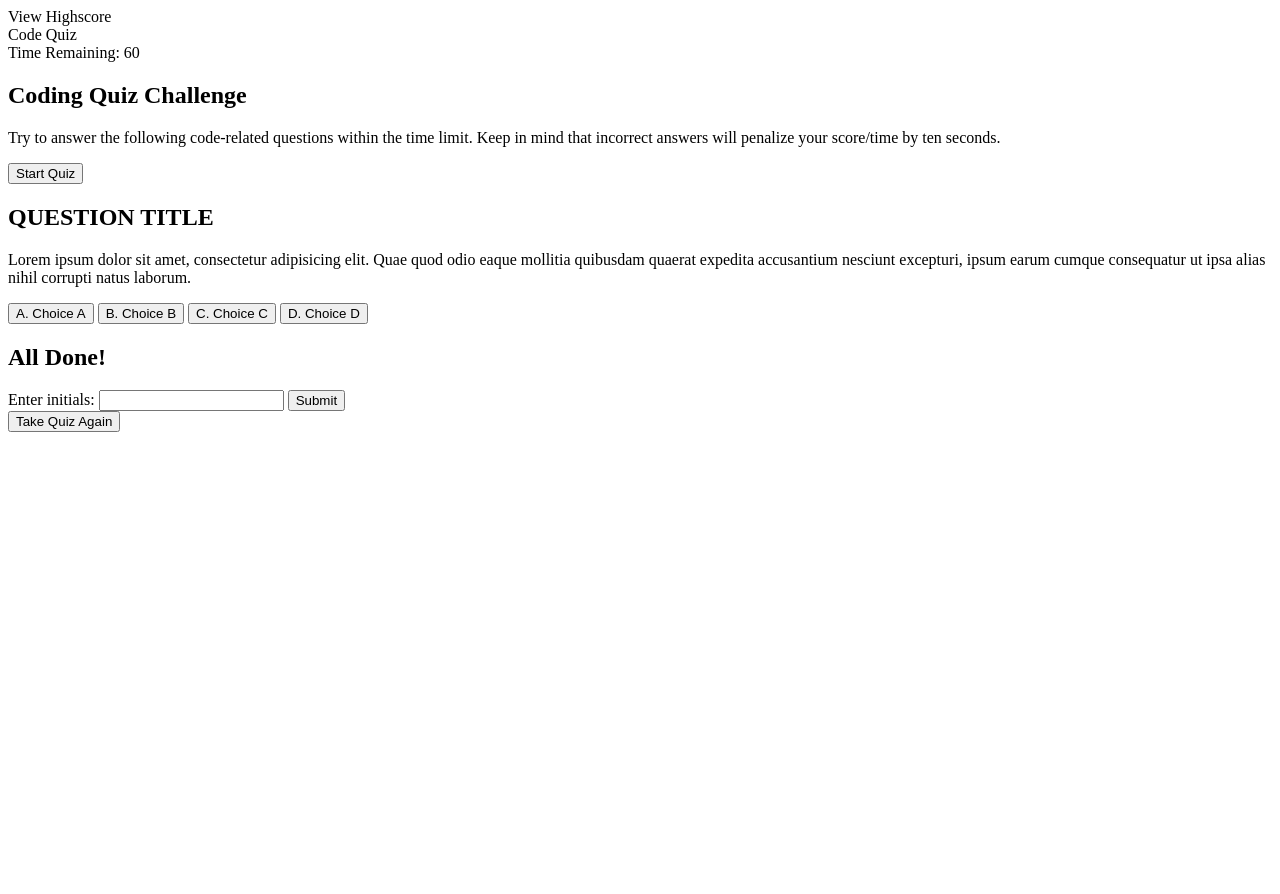
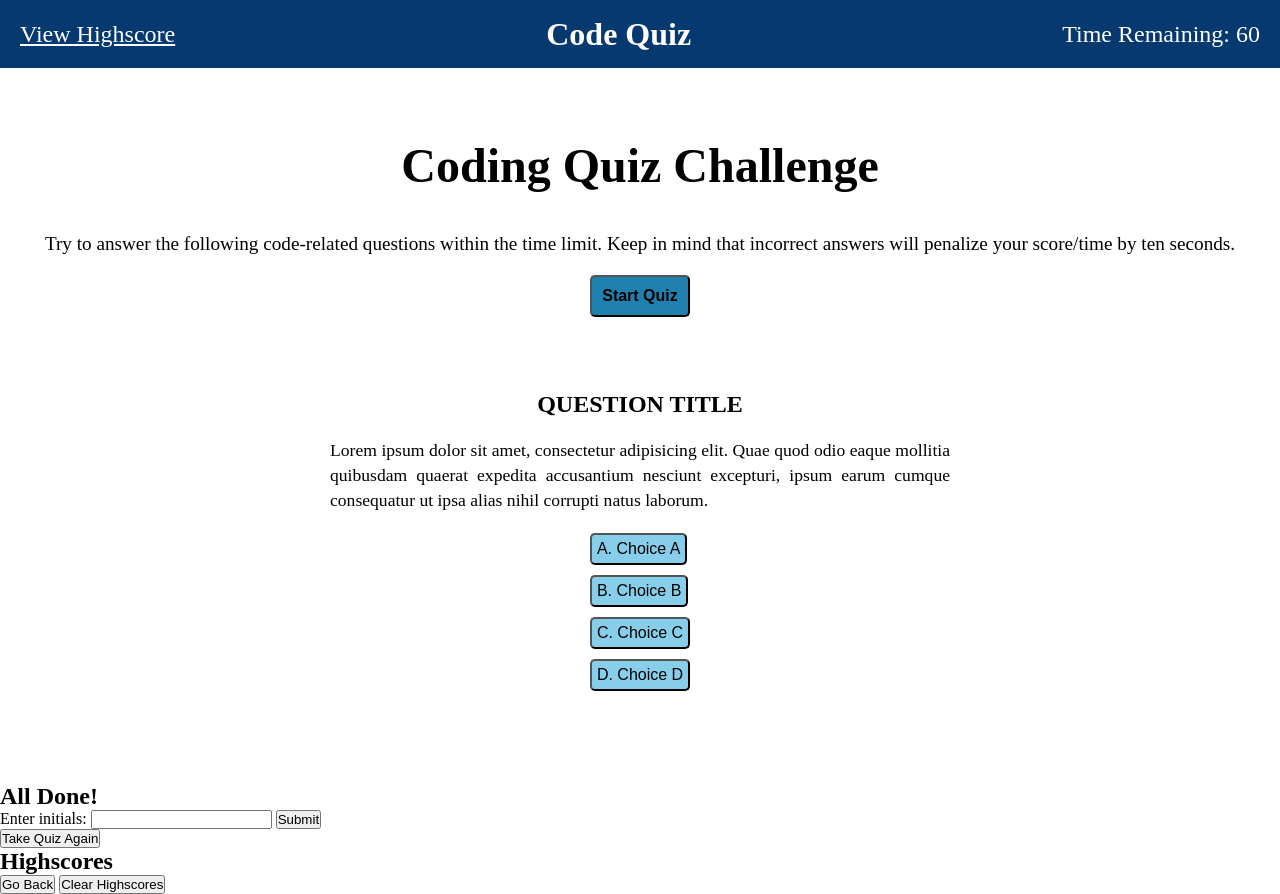
Before and after one commit to melissa-tan/code-quiz, a plain HTML site: page index.html in a window 1280 px wide. Before the commit the page ends 800 px from the top, so only its background shows below. Drawn offline with Linux system fonts and the light colour scheme.

Commit message:
Added styling for the html

```diff
--- a/assets/css/style.css
+++ b/assets/css/style.css
@@ -0,0 +1,104 @@
+:root{
+    --blue: #1e81b0;
+    --navy: #154c79;
+    --red: #FF0000;
+    --green: #00FF00;
+    --bg-dark: #063970;
+}
+
+*{
+    margin: 0;
+    padding: 0;
+}
+
+/* Header Styling */
+header{
+    background-color: var(--bg-dark);
+    color: white;
+    font-size: 1.5rem;
+    height: 3rem;
+    display: flex;
+    justify-content: space-between;
+    align-items: center;
+    padding: 10px;
+}
+
+.nav, .title, .time{
+    padding: 10px;
+}
+
+.nav{
+    text-decoration: underline;
+}
+
+.nav:hover{
+    color: #1e81b0;
+}
+
+.title{
+    font-size: 2rem;
+    font-weight: bold;
+}
+
+/* Initial loading page styling */
+.instructions{
+    text-align: center;
+    margin-top: 50px;
+}
+
+.instructions h1{
+    font-size: 3rem;
+    padding: 20px;
+}
+
+.instructions p{
+    font-size: 1.2rem;
+    padding: 20px;
+}
+
+.instructions button{
+    padding: 10px;
+    font-size: 1rem;
+    font-weight: bold;
+    background-color: #1e81b0;
+    border-radius: 5px;
+}
+
+.instructions button:hover{
+    background-color: var(--navy);
+    color: white;
+}
+
+/* Question page styling */
+.question{
+    text-align: justify;
+    margin: 5% 25%;
+    justify-items: center;
+    align-items: center;
+}
+
+#question-title{
+    text-align: center;
+    padding: 10px;
+}
+
+.question-content{
+    padding: 10px;
+    font-size: 1.1rem;
+    line-height: 25px;
+}
+
+.answer-button{
+    display: block;
+    margin: 10px 50px;
+    padding: 5px;
+    background-color: skyblue;
+    border-radius: 5px;
+    font-size: 1rem;
+}
+
+.answer-button:hover{
+    opacity: 0.7;
+}
+
+/* Complete quiz and name input styling */
--- a/index.html
+++ b/index.html
@@ -9,7 +9,7 @@
 </head>
 <body>
     <header>
-        <div id="highscore">View Highscore</div>
+        <div id="highscore" class="nav">View Highscore</div>
         <div class="title">Code Quiz</div>
         <div class="time">Time Remaining: <span id="timer">60</span></div>
     </header>
@@ -17,7 +17,8 @@
     <!-- Initial text when loading page -->
     <section class="instructions">
         <h1>Coding Quiz Challenge</h1>
-        <p> Try to answer the following code-related questions within the time limit. Keep in mind that incorrect answers will penalize your score/time by ten seconds.</p>
+        <p> Try to answer the following code-related questions within the time limit. Keep in mind that incorrect answers will penalize your score/time by ten seconds.
+        </p>
         <button id="startQuiz">Start Quiz</button>
     </section>
 
@@ -45,7 +46,16 @@
             <button id="submit">Submit</button>
         </div>
         <button id="play-again">Take Quiz Again</button>
+    </section>
 
+    <!-- Get highscore when view highscore clicked-->
+    <section class="score">
+        <h2>Highscores</h2>
+        <div id="score-list"></div>
+        <div class="score-button">
+            <button id="back">Go Back</button>
+            <button id="clear">Clear Highscores</button>
+        </div>
     </section>
 
 </body>
```
